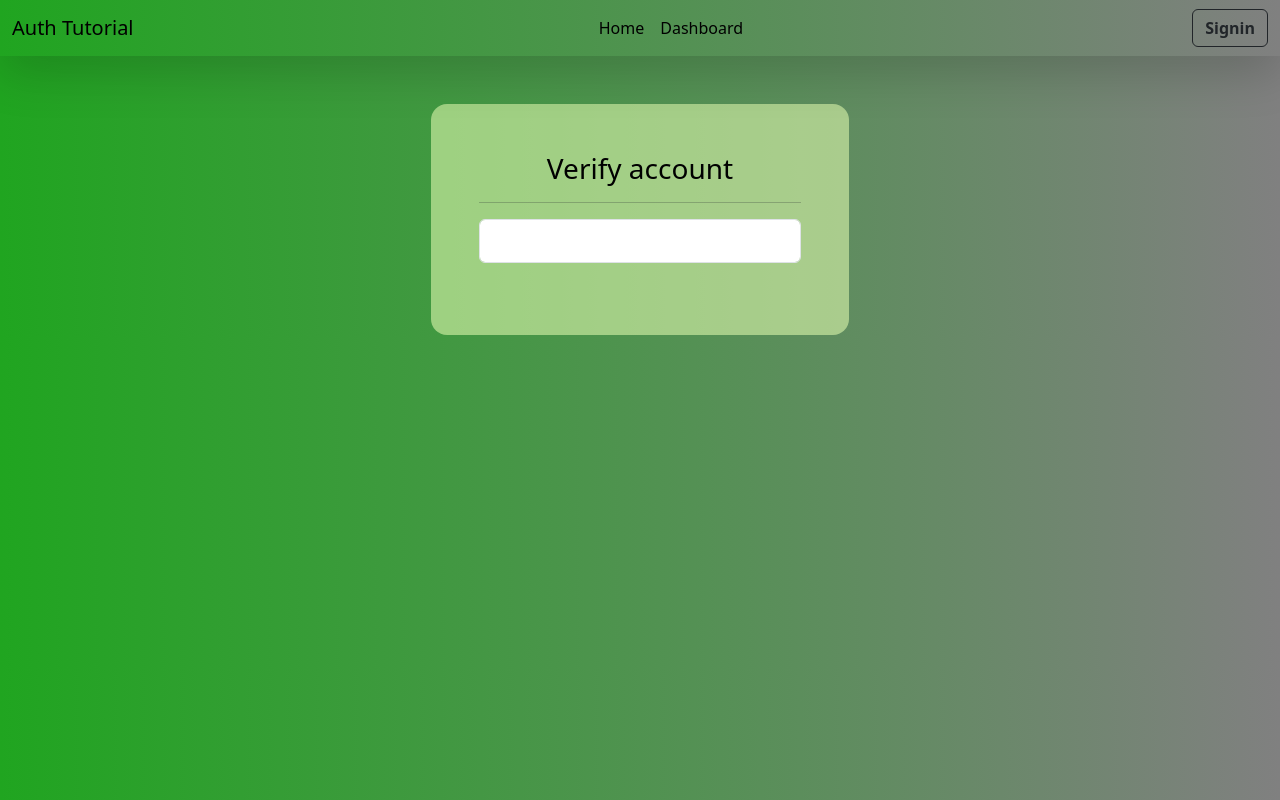
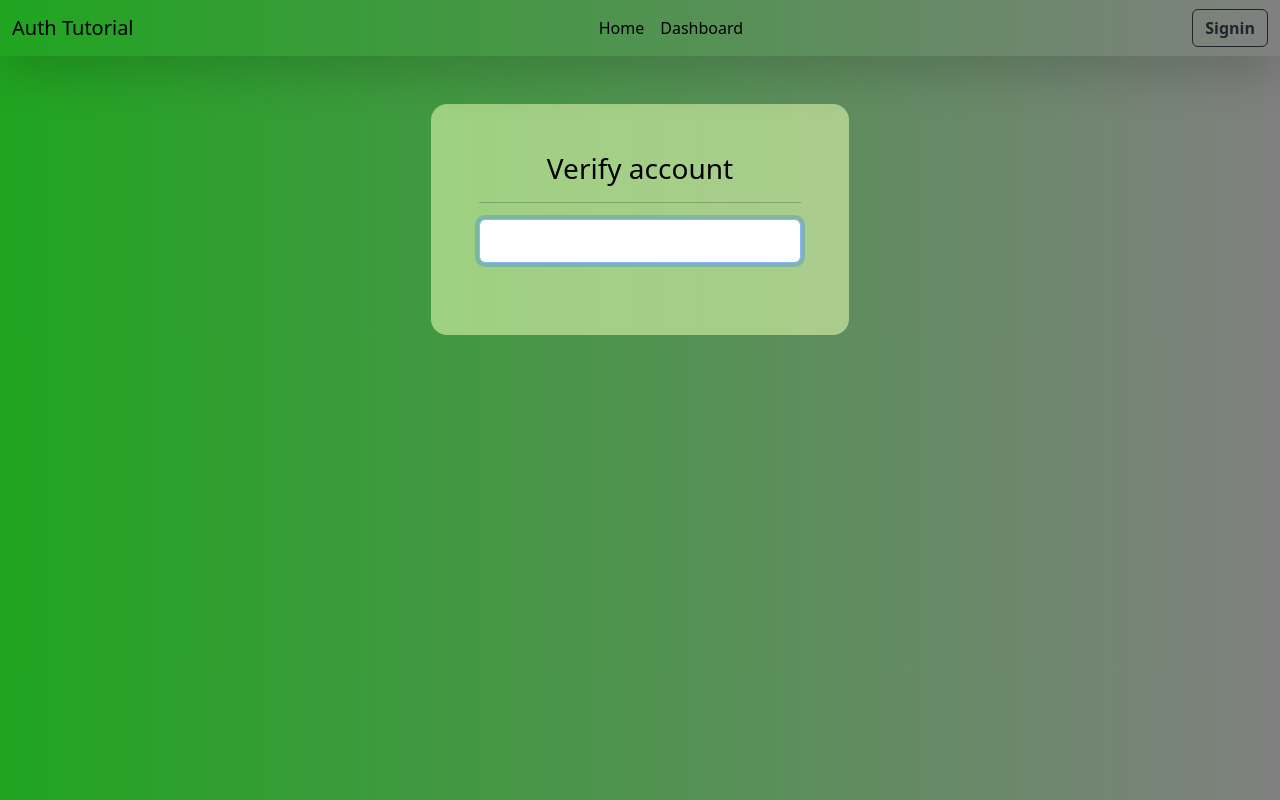
Before and after one commit to teydd/Auth-Tutorial-0, a React (Vite) app in the folder client/: page /verify in a window 1280 px wide. Built offline with nearby package versions, Linux system fonts and the light colour scheme.

Commit message:
verify update

```diff
--- a/client/src/pages/Verify.jsx
+++ b/client/src/pages/Verify.jsx
@@ -1,16 +1,28 @@
-import React from 'react'
+import React, { useState } from 'react'
 import { Link } from 'react-router-dom'
 
 export default function Verify() {
+  const [form,setForm] = useState({code:""})
+
+  const handleSubmit = (e)=>{
+    e.preventDefault()
+  }
+  const handleChange = (e)=>{
+
+  }
   return (
     <>
      <div className="align-items-center justify-content-center d-flex mt-5 ">
-      <form  className="form p-5 rounded-4 dash">
+      <form onSubmit={handleSubmit} className="form p-5 rounded-4 dash">
         <Link className='text-decoration-none text-black' to={"/"}><h3 className='text-center'>Verify account</h3></Link>
         <hr />
         <input
           className="form-control text-center fs-5"
+          name='code'
           maxLength={6}
+          onChange={handleChange}
+          value={form.code}
+          autoFocus
         />
         <br />
       </form>
```
